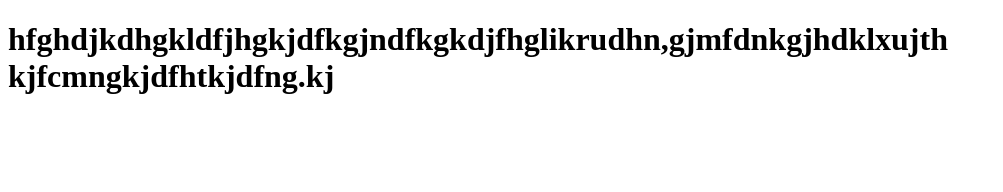
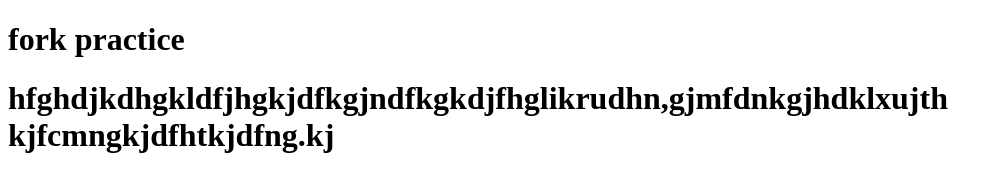
Before and after one commit to Hassanhnu9/Session--3, a plain HTML site: page about.html in a window 1280 px wide. Shown: the whole page, without its empty margins (0-1003 px from the left). Drawn offline with Linux system fonts and the light colour scheme.

Commit message:
changes for fork

```diff
--- a/about.html
+++ b/about.html
@@ -7,6 +7,7 @@
     <title>Document</title>
 </head>
 <body>
+    <h1>fork practice</h1>
     <h1>hfghdjkdhgkldfjhgkjdfkgjndfkgkdjfhglikrudhn,gjmfdnkgjhdklxujth kjfcmngkjdfhtkjdfng.kj</h1>
 </body>
 </html>
```
